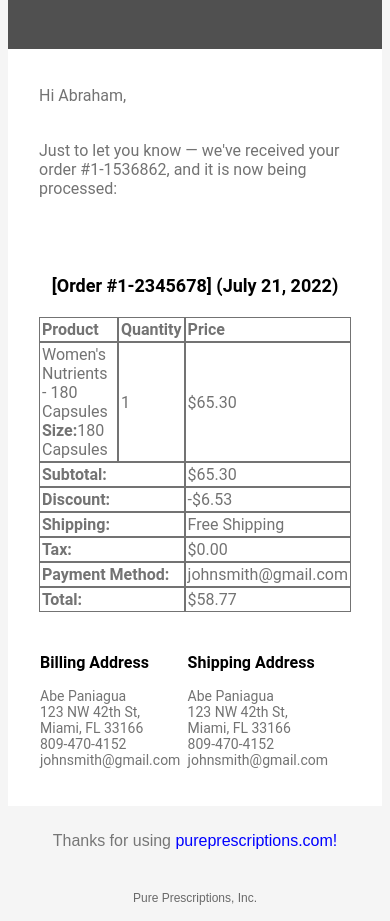
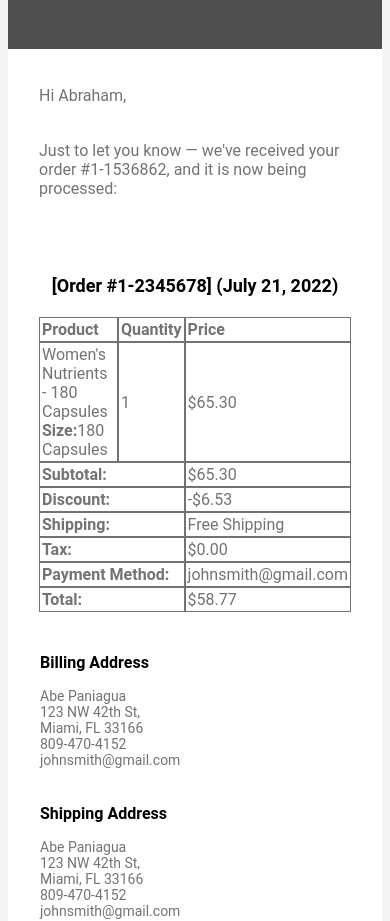
Before and after one commit to tsefat2143/Transactional-Email, a plain HTML site: page index.html in a window 390 px wide. Shown: the part 219-1140 px from the top of the page. Drawn offline with Linux system fonts and the light colour scheme.

Commit message:
responsive

```diff
--- a/index.html
+++ b/index.html
@@ -29,6 +29,11 @@
 
         .address {
             padding: 0 8px;
+        }
+
+        .billing-address,
+        .shipping-address {
+            width: 100%;
         }
     }
 </style>
```
